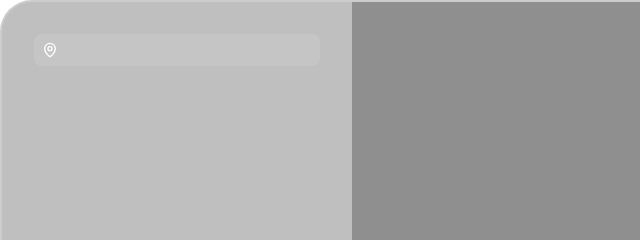
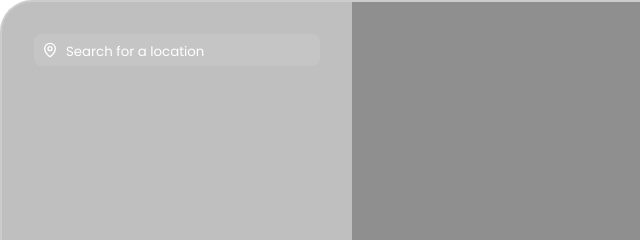
Before and after one commit to nivedhz/odin-weather-app, a website built with webpack: page src/template.html in a window 1280 px wide. Shown: the top 240 px of the page, 0-640 px from the left. Built offline with nearby package versions, Linux system fonts and the light colour scheme; files whose address does not match are found by name.

Commit message:
feat(input placeholder): implemented a placeholder for the location search

```diff
--- a/src/styles/weather-container.css
+++ b/src/styles/weather-container.css
@@ -36,6 +36,9 @@
   outline: none;
   color: white;
 }
+.search-bar__input::placeholder {
+  color: white;
+}
 .search-bar__form-container {
   width: 90%;
 }
--- a/src/ui/main/CurrentForecastContainer.js
+++ b/src/ui/main/CurrentForecastContainer.js
@@ -15,6 +15,7 @@ function createSearchBar() {
   searchInput.type = "search";
   searchInput.autocorrect = "off";
   searchInput.spellcheck = false;
+  searchInput.placeholder = "Search for a location";
 
   formContainer.append(searchInput);
   container.append(locationImgEl, formContainer);
```
